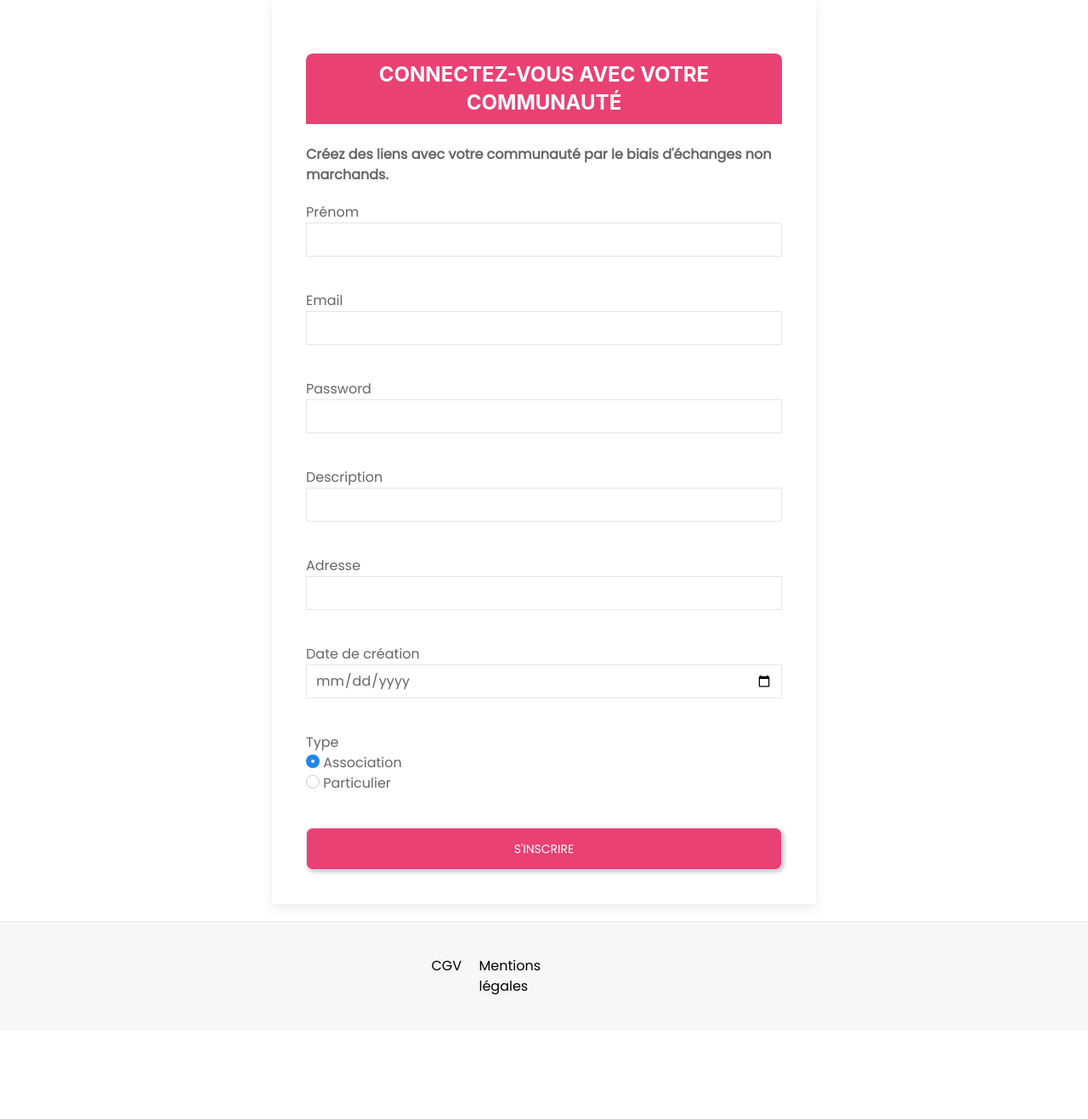
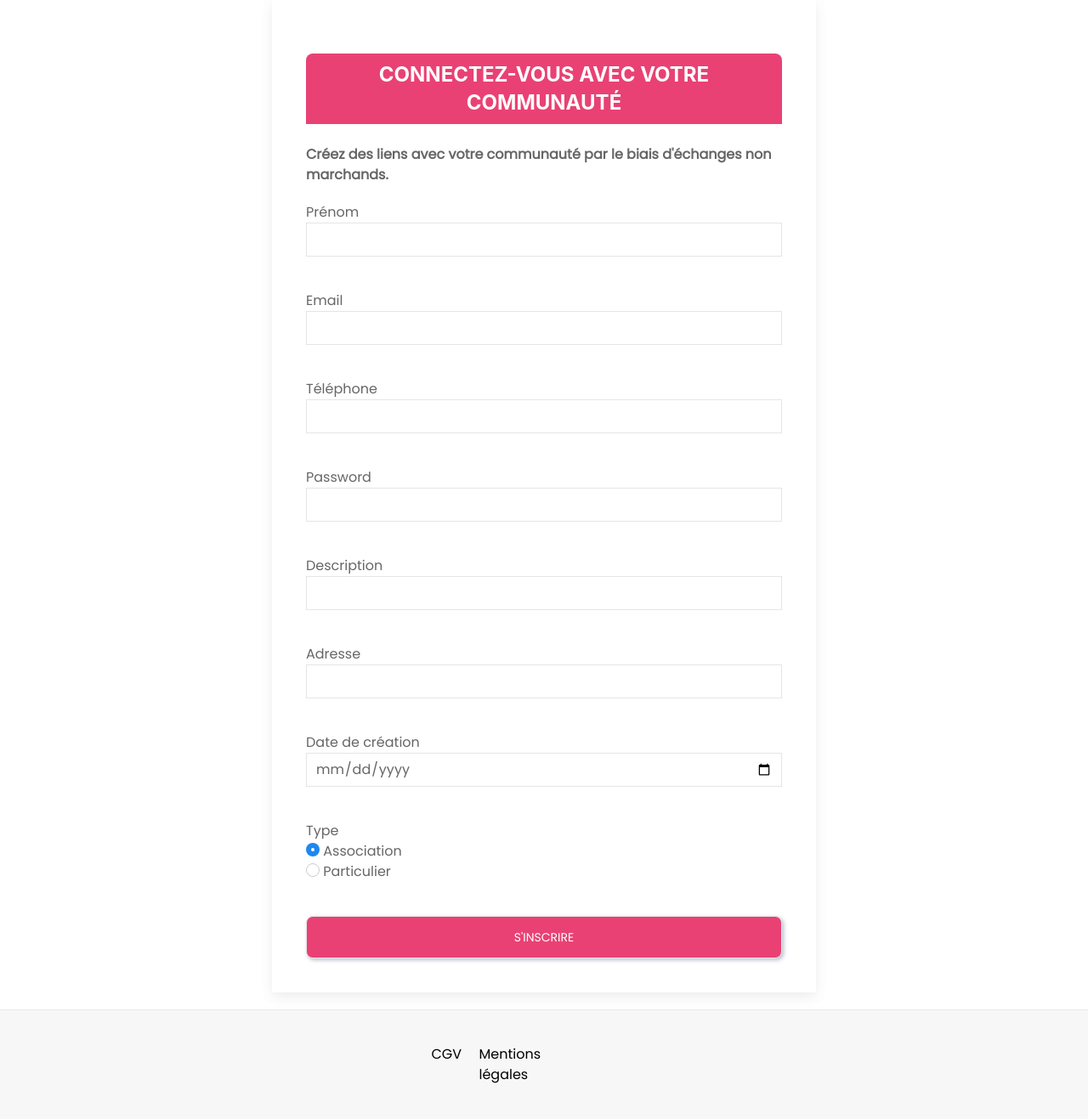
Before and after one commit to StephaneKoeniguer/2-Projet-StrasHelp, a PHP site: template src/View/Home/index.html.twig in a window 1280 px wide. Shown: the part 1275-2592 px from the top of the page at 85% size. Before the commit the page ends 2446 px from the top, so only its background shows below. Run offline with PHP 8.4, Linux system fonts and the light colour scheme; the template is opened without the code that fills it, so the values that code supplies are empty; some libraries are stand-ins or nearby versions.

Commit message:
Update files

```diff
--- a/src/View/component/_formHome.html.twig
+++ b/src/View/component/_formHome.html.twig
@@ -2,36 +2,40 @@
     <div class="uk-card uk-card-default uk-card-body uk-width-1-2@m uk-margin-auto uk-margin-large-top">
         <h3 class="uk-card-title uk-text-center">Connectez-vous avec votre communauté</h3>
         <div class="uk-text-default uk-text-bold uk-margin-top uk-margin-bottom">Créez des liens avec votre communauté par le biais d'échanges non marchands.</div>
-        <form action="createUser" method="POST">
+        <form action="createUser/add" method="POST">
             <div class="uk-grid uk-flex-column uk-flex-middle" uk-grid>
             <div class="uk-width-1-1">
                 <label for="prenom">Prénom</label>
-                <input class="uk-input" type="text" name="prenom" id="prenom" required>
+                <input class="uk-input" type="text" name="prenom" id="prenom">
             </div>
             <div class="uk-width-1-1">
                 <label for="email">Email</label>
-                <input class="uk-input" type="email" name="email" id="email" required>
+                <input class="uk-input" type="email" name="email" id="email">
+            </div>
+            <div class="uk-width-1-1">
+                <label for="phone">Téléphone</label>
+                <input class="uk-input" type="number" name="phone" id="phone">
             </div>
             <div class="uk-width-1-1">
                 <label for="password">Password</label>
-                <input class="uk-input" type="password" name="password" id="password" required>
+                <input class="uk-input" type="password" name="password" id="password">
             </div>
             <div class="uk-width-1-1">
                 <label for="description">Description</label>
-                <input class="uk-input" type="text" name="description" id="description" required>
+                <input class="uk-input" type="text" name="description" id="description">
             </div>
             <div class="uk-width-1-1">
-                <label for="adresse">Adresse</label>
-                <input class="uk-input" type="text" name="adresse" id="adresse" required>
+                <label for="address">Adresse</label>
+                <input class="uk-input" type="text" name="address" id="address">
             </div>
             <div class="uk-width-1-1">
                 <label for="date">Date de création</label>
-                <input class="uk-input" type="date" name="date" id="date" required>
+                <input class="uk-input" type="date" name="date" id="date">
             </div>
             <div class="uk-width-1-1">
                 <label for="type">Type</label><br>
-                <label><input class="uk-radio" type="radio" name="type" value="association" checked required> Association</label><br>
-                <label><input class="uk-radio" type="radio" name="type" value="particulier" required> Particulier</label>
+                <label><input class="uk-radio" type="radio" name="type" value="association" checked> Association</label><br>
+                <label><input class="uk-radio" type="radio" name="type" value="particulier" > Particulier</label>
             </div>
             <div class="uk-width-1-1">
                 <button class="uk-button uk-button-default uk-width-1-1 card-btn" type="submit">S'inscrire</button>
--- a/src/routes.php
+++ b/src/routes.php
@@ -20,5 +20,6 @@ return [
     'contact' => ['MailController', 'mail'],
     'note' => ['NoteController', 'add'],
     'mesoffres' => ['MesOffresController', 'index'],
+    'createUser/add' => ['CreateUserController', 'add'],
 
 ];
```
